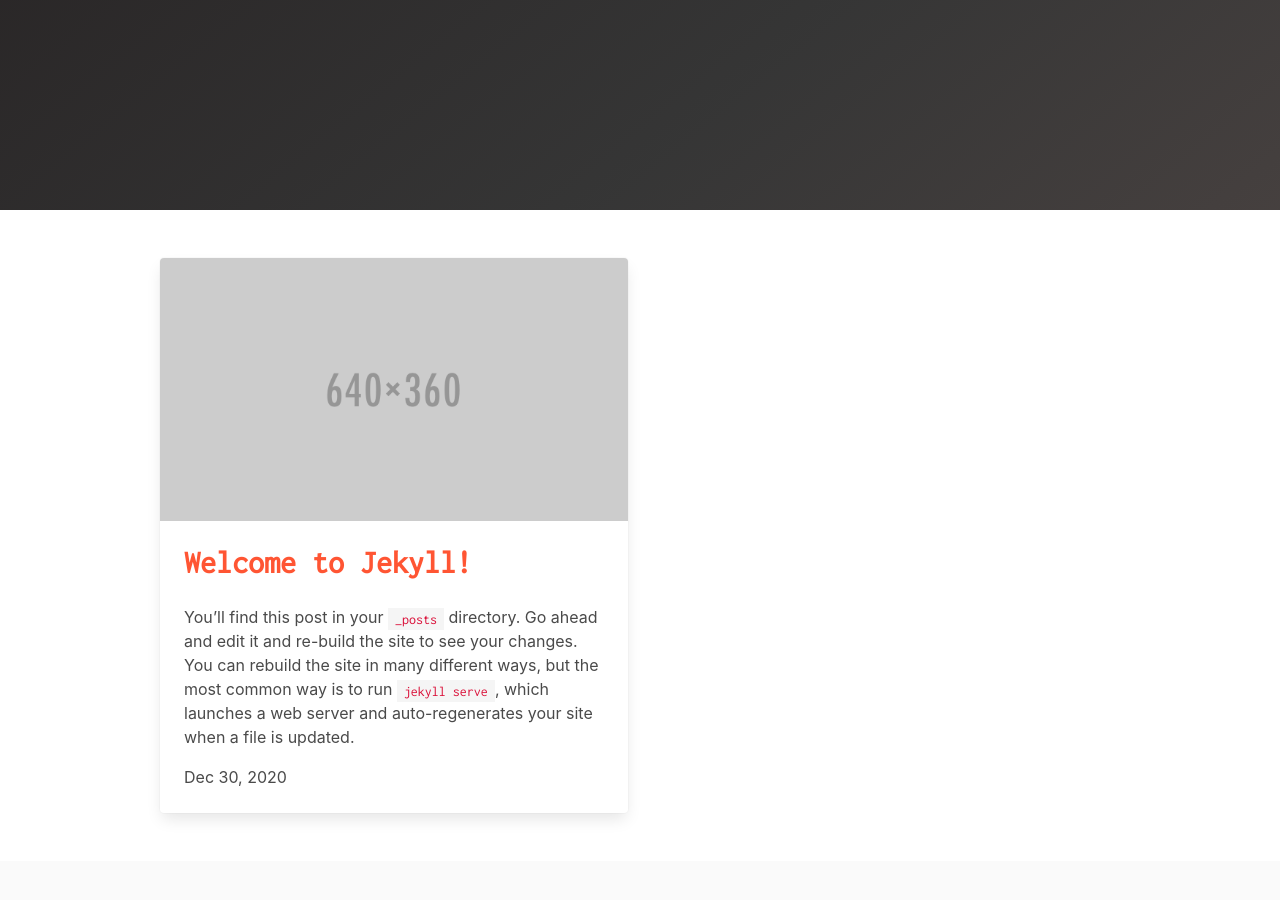
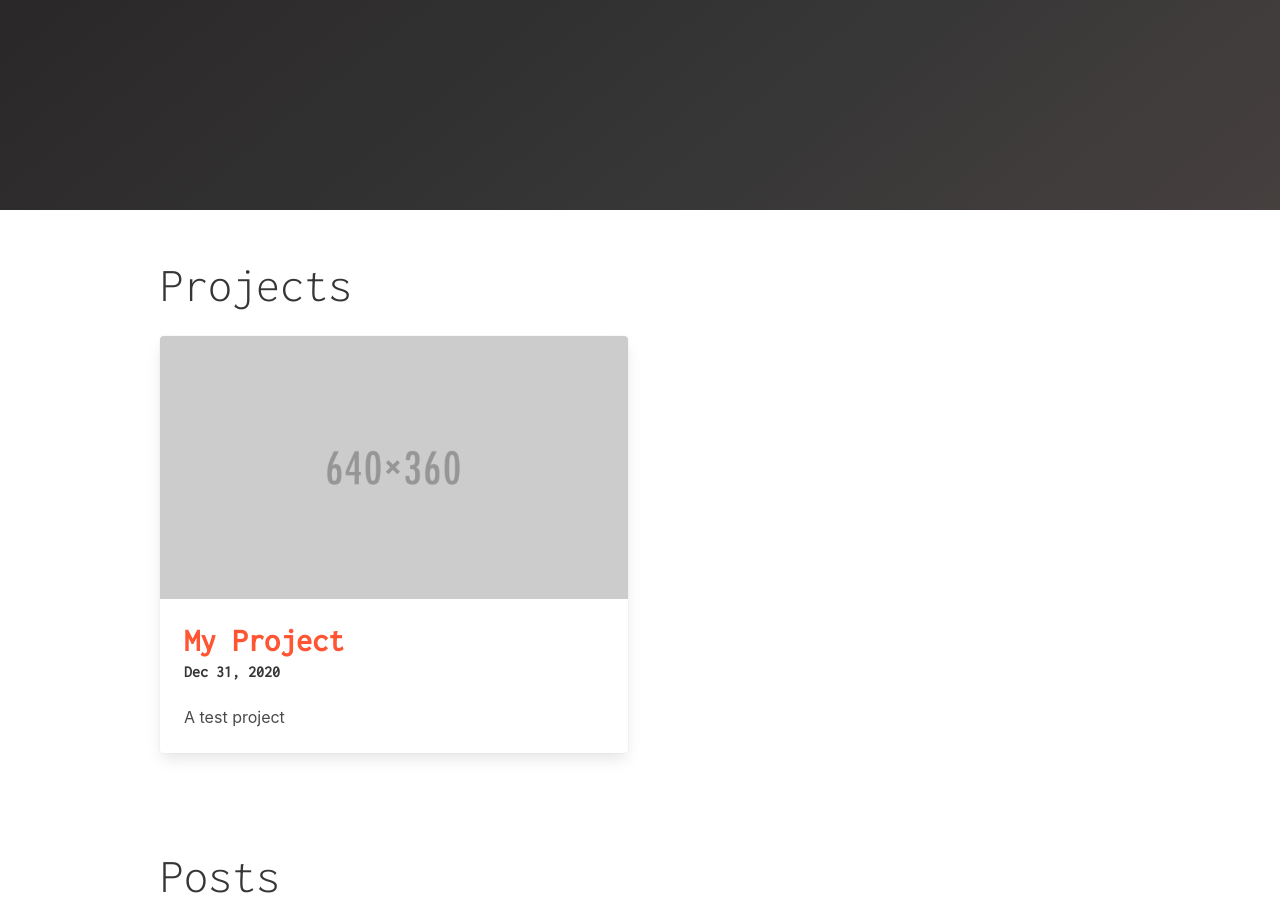
Before and after one commit to Tyraeis/ncraig.dev-old, a Jekyll site: the page built from index.md, in a window 1280 px wide and 900 px high, scrolled down 690 px. Built offline with Jekyll 4.4.1, drawn with Linux system fonts in a browser that asks for light colours; nearby versions of some CDN libraries.

Commit message:
Add projects collection shown on the home page

```diff
--- a/_config.yml
+++ b/_config.yml
@@ -1,56 +1,25 @@
-# Welcome to Jekyll!
-#
-# This config file is meant for settings that affect your whole blog, values
-# which you are expected to set up once and rarely edit after that. If you find
-# yourself editing this file very often, consider using Jekyll's data files
-# feature for the data you need to update frequently.
-#
-# For technical reasons, this file is *NOT* reloaded automatically when you use
-# 'bundle exec jekyll serve'. If you change this file, please restart the server process.
-#
-# If you need help with YAML syntax, here are some quick references for you:
-# https://learn-the-web.algonquindesign.ca/topics/markdown-yaml-cheat-sheet/#yaml
-# https://learnxinyminutes.com/docs/yaml/
-#
-# Site settings
-# These are used to personalize your new site. If you look in the HTML files,
-# you will see them accessed via {{ site.title }}, {{ site.email }}, and so on.
-# You can create any custom variable you would like, and they will be accessible
-# in the templates via {{ site.myvariable }}.
-
 title: ncraig.dev
 author:
   name: Noah Craig
-email: noahcraig123@gmail.com
+  email: noahcraig123@gmail.com
+  github: Tyraeis
 description: >-
 
 baseurl: ""
 url: "https://ncraig.dev"
-github_username:  tyraeis
+
+collections:
+  projects:
+    output: true
+
+featured_collections:
+  - title: "Projects"
+    collection: projects
+  - title: "Posts"
+    collection: posts
 
 show_excerpts: true
 
 # Build settings
-#theme: minima
-#plugins:
-#  - jekyll-feed
-
-# Exclude from processing.
-# The following items will not be processed, by default.
-# Any item listed under the `exclude:` key here will be automatically added to
-# the internal "default list".
-#
-# Excluded items can be processed by explicitly listing the directories or
-# their entries' file path in the `include:` list.
-#
-# exclude:
-#   - .sass-cache/
-#   - .jekyll-cache/
-#   - gemfiles/
-#   - Gemfile
-#   - Gemfile.lock
-#   - node_modules/
-#   - vendor/bundle/
-#   - vendor/cache/
-#   - vendor/gems/
-#   - vendor/ruby/
+plugins:
+ - jekyll-feed
--- /dev/null
+++ b/_includes/card.html
@@ -0,0 +1,26 @@
+<div class="card">
+    {%- if include.page.image -%}
+    <div class="card-image">
+        <a href="{{ include.page.url }}">
+            <figure class="image is-16by9">
+                <img src="{{ include.page.image }}" alt="{{ include.page.image_desc | default: include.page.title }}">
+            </figure>
+        </a>
+    </div>
+    {%- endif -%}
+    <div class="card-content">
+        <div class="content">
+            <h1 class="title"><a href="{{ include.page.url }}">{{ include.page.title | escape }}</a></h1>
+            <h2 class="subtitle is-6">
+                <time datetime="{{ include.page.date | date_to_xmlschema }}">
+                    {{ include.page.date | date: '%b %-d, %Y' }}
+                </time>
+            </h2>
+
+            {%- if site.show_excerpts -%}
+            {{ include.page.excerpt }}
+            {%- endif -%}
+
+        </div>
+    </div>
+</div>
--- a/_includes/head.html
+++ b/_includes/head.html
@@ -3,6 +3,7 @@
   <meta http-equiv="X-UA-Compatible" content="IE=edge">
   <meta name="viewport" content="width=device-width, initial-scale=1">
   <link rel="stylesheet" href="{{ '/assets/css/style.css' | relative_url }}">
+  <script src="https://unpkg.com/ionicons@5.2.3/dist/ionicons.js"></script>
   {%- feed_meta -%}
 
 </head>
--- a/_layouts/home.html
+++ b/_layouts/home.html
@@ -2,49 +2,75 @@
 layout: default
 ---
 
-{%- assign date_format = site.date_format | default: "%b %-d, %Y" -%}
+{% assign date_format = site.date_format | default: "%b %d, %Y" %}
 
 <section class="hero is-dark is-bold is-fullheight">
     <div class="hero-head">
-        {%- include navbar.html -%}
+        {% include navbar.html %}
     </div>
     <div class="hero-body">
         <div class="container">
             <h1 class="title is-1">{{ site.author.name }}</h1>
             <h2 class="subtitle is-3">Subtitle</h2>
+            <p>
+                {% if site.author.github %}
+                    <a class="icon is-large" href="https://github.com/{{ site.author.github }}">
+                        <ion-icon name="logo-github" size="large"></ion-icon>
+                    </a>
+                {% endif %}
+                {% if site.author.email %}
+                    <a class="icon is-large" href="mailto:{{ site.author.email }}">
+                        <ion-icon name="mail-outline" size="large"></ion-icon>
+                    </a>
+                {% endif %}
+            </p>
         </div>
     </div>
 </section>
 
+{% for item in site.featured_collections %}
+    {% if site[item.collection].size > 0 %}
+    <section class="section">
+        <div class="container is-max-desktop">
+            <h1 class="title is-1">{{ item.title }}</h1>
+            <div class="columns is-multiline">
+                {% for page in site[item.collection] %}
+                <div class="column is-half">
+                    {% include card.html page=page %}
+                </div>
+                {% endfor %}
+            </div>
+        </div>
+    </section>
+    {% endif %}
+{% endfor %}
+
+<!-- {% if site.projects.size > 0 %}
 <section class="section">
     <div class="container is-max-desktop">
+        <h1 class="title is-1">Projects</h1>
         <div class="columns is-multiline">
-            {%- for post in site.posts -%}
-                <div class="column is-half">
-                    <div class="card">
-                        {%- if post.image -%}
-                        <div class="card-image">
-                            <a href="{{ post.url }}"><figure class="image is-16by9">
-                                <img src="{{ post.image }}" alt="{{ post.image_desc | default: post.title }}">
-                            </figure></a>
-                        </div>
-                        {%- endif -%}
-                        <div class="card-content">
-                            <div class="content">
-                                <h1 class="title"><a href="{{ post.url }}">{{ post.title | escape }}</a></h1>
-
-                                {%- if site.show_excerpts -%}
-                                    {{ post.excerpt }}
-                                {%- endif -%}
-
-                                <time datetime="{{ post.date | date_to_xmlschema }}">
-                                    {{ post.date | date: '%b %-d, %Y' }}
-                                </time>
-                            </div>
-                        </div>
-                    </div>
-                </div>
-            {%- endfor -%}
+            {% for project in site.projects %}
+            <div class="column is-half">
+                {% include card.html page=project %}
+            </div>
+            {% endfor %}
         </div>
     </div>
 </section>
+{% endif %}
+
+{% if site.posts.size > 0 %}
+<section class="section">
+    <div class="container is-max-desktop">
+        <h1 class="title is-1">Posts</h1>
+        <div class="columns is-multiline">
+            {% for post in site.posts %}
+                <div class="column is-half">
+                    {% include card.html page=post %}
+                </div>
+            {% endfor %}
+        </div>
+    </div>
+</section>
+{% endif %} -->
--- a/_layouts/post.html
+++ b/_layouts/post.html
@@ -10,7 +10,7 @@ layout: default
 
             <h1 class="title">{{ page.title | escape }}</h1>
 
-            <p class="post-meta">
+            <h2 class="subtitle is-6">
                 {%- assign date_format = site.date_format | default: "%b %-d, %Y" -%}
                 <time datetime="{{ page.date | date_to_xmlschema }}">
                     {{ page.date | date: date_format }}
@@ -28,7 +28,7 @@ layout: default
                         {%- if forloop.last == false %}, {% endif -%}
                     {% endfor %}
                 {%- endif -%}
-            </p>
+            </h2>
 
             {%- if page.image -%}
                 <figure class="image">
```
Also changed, not shown: _projects/placeholder.md (added, +7 -0 lines).
